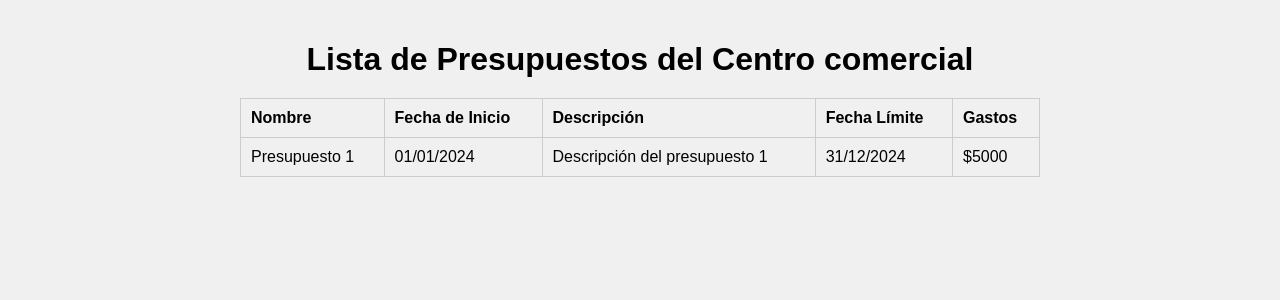
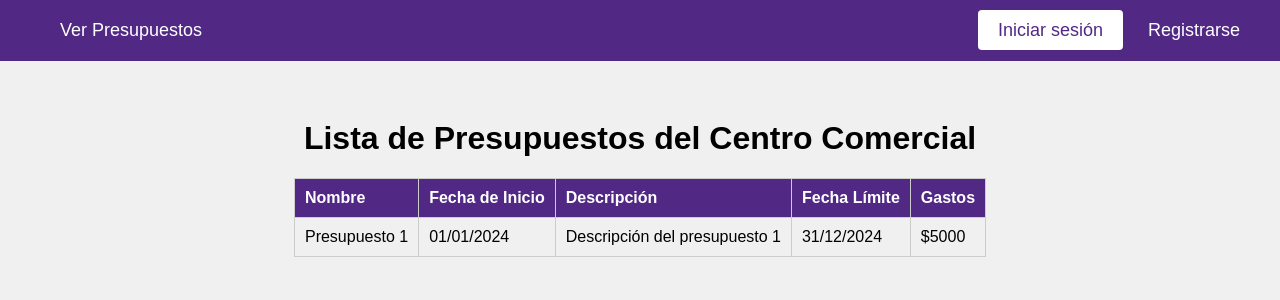
Before and after one commit to DanielMijango/erp-presupuesto, a Django app: template erp/presupuesto/templates/mostrar-presupuestos.html in a window 1280 px wide. Shown: the top 300 px of the page. Run offline with Django 5.2, Linux system fonts and the light colour scheme; the template is opened without the code that fills it, so the values that code supplies are empty.

```diff
--- a/erp/erp/urls.py
+++ b/erp/erp/urls.py
@@ -20,5 +20,6 @@ from django.urls import include, path
 urlpatterns = [
     path('', include('presupuesto.urls')),
     path('crearPresupuesto/', include('presupuesto.urls')),
-    path('registro/', include('presupuesto.urls')),
+     path('registro/', include('presupuesto.urls')),
+
 ]
--- a/erp/presupuesto/templates/base.html
+++ b/erp/presupuesto/templates/base.html
@@ -14,15 +14,30 @@
             justify-content: space-between; /* Distribuye los elementos a los extremos */
             align-items: center; /* Centra verticalmente los elementos */
             font-size: 18px; /* Tamaño de fuente más grande */
+            position: fixed; /* Fijar la barra de navegación en la parte superior */
+            width: 100%; /* Asegurar que ocupe todo el ancho */
+            top: 0; /* Fijar en la parte superior */
+            left: 0; /* Fijar en la parte izquierda */
+            z-index: 1000; /* Asignar un z-index alto para que esté "por encima" de la imagen de fondo */
         }
 
-        /* Contenedor para las opciones del menú */
+        /* Estilos para los enlaces del menú */
         .navbar .menu {
             display: flex;
             gap: 20px; /* Espacio entre los enlaces */
         }
 
-        /* Estilos para los enlaces del menú */
+        /* Estilos para los enlaces de la izquierda */
+        .navbar .menu-left {
+            margin-right: auto; /* Empuja los enlaces hacia la izquierda */
+        }
+
+        /* Estilos para los enlaces de la derecha */
+        .navbar .menu-right {
+            margin-left: auto; /* Empuja los enlaces hacia la derecha */
+            margin-right: 60px;
+        }
+        /* Estilos para los enlaces del menú al pasar el ratón */
         .navbar a {
             color: #fff; /* Color de texto */
             text-decoration: none; /* Sin subrayado */
@@ -35,20 +50,41 @@
         .navbar a:hover {
             background-color: #7d33df; /* Color morado más claro */
         }
+
+        /* Estilos específicos para los enlaces de la izquierda */
+
+
+        /* Estilo para el botón "Iniciar Sesión" */
+        .navbar .menu-right a:first-child {
+            color: #512985; /* Cambiar el color del texto */
+            background-color: #fff; /* Cambiar el color de fondo */
+            transition: color 0.3s, background-color 0.3s; /* Añadir transiciones suaves */
+        }
+
+        /* Estilo al pasar el ratón sobre el botón "Iniciar Sesión" */
+        .navbar .menu-right a:first-child:hover {
+            color: #fff; /* Cambiar el color del texto al pasar el ratón */
+            background-color: #7d33df; /* Cambiar el color de fondo al pasar el ratón */
+        }
     </style>
 </head>
 <body>
     <!-- Barra de navegación -->
     <div class="navbar">
+        <!-- Opciones del menú a la izquierda -->
+        <div class="menu-left">
+            <a href="/mostrarPresupuestos">Ver Presupuestos</a>
+
+        </div>
         <!-- Opciones del menú a la derecha -->
-        <div class="menu">
-            <a href="ruta/a/presupuestos.html">Visualizar Presupuesto</a>
-            <a href="ruta/a/iniciar-sesion.html">Iniciar Sesión</a>
+        <div class="menu-right">
+            <a href="">Iniciar sesión</a>
+            <a href="/registro/" >Registrarse</a>
         </div>
     </div>
 
     <!-- Contenido de la página -->
-    <div style="padding: 20px;">
+    <div class="content">
         {% block content %}
 
         {% endblock %}
--- a/erp/presupuesto/templates/crearpresupuesto.html
+++ b/erp/presupuesto/templates/crearpresupuesto.html
@@ -8,11 +8,11 @@
         /* Estilos para centrar el contenido de la página y configurar el fondo */
         body {
             font-family: Arial, sans-serif;
-            display: flex;
             justify-content: center;
             align-items: center;
             height: 100vh;
             margin: 0;
+            padding: 0;
             background-color: #f4f4f4;
         }
 
--- a/erp/presupuesto/templates/mostrar-presupuestos.html
+++ b/erp/presupuesto/templates/mostrar-presupuestos.html
@@ -1,11 +1,7 @@
-<!DOCTYPE html>
-<html lang="es">
-<head>
-    <meta charset="UTF-8">
-    <meta name="viewport" content="width=device-width, initial-scale=1.0">
-    <title>Lista de Presupuestos</title>
+{% extends 'base.html' %}
+
+{% block content %}
 <style>
-        /* Estilos generales para el cuerpo del documento */
     body {
         font-family: Arial, sans-serif;
         background-color: #f0f0f0;
@@ -13,55 +9,55 @@
         padding: 20px;
         display: flex;
         flex-direction: column;
-            align-items: center; /* Centra horizontalmente */
+        align-items: center;
+        /* Centra horizontalmente */
+    }
+
+    /* Estilos para la tabla y su contenedor */
+    .table-container {
+        margin-top: 100px;
+        /* Espacio desde la parte superior */
+    }
+
+    table {
+        border-collapse: collapse;
+        width: 100%;
+        max-width: 800px;
+        /* Ajusta el ancho máximo */
+        margin: auto;
+        /* Centra la tabla horizontalmente */
+    }
+
+    th,
+    td {
+        border: 1px solid #ccc;
+        padding: 10px;
+        text-align: left;
+        font-family: Arial, sans-serif;
+        /* Cambia la tipografía */
+    }
+
+    /* Estilos para los encabezados de la tabla */
+    th {
+        background-color: #512985; /* Color morado */
+        color: #fff; /* Color de texto */
+        font-weight: bold; /* Texto en negrita */
+        padding: 10px; /* Espaciado interno */
     }
 
     /* Estilos para el título */
     h1 {
-            margin-bottom: 20px;
+        text-align: center;
+        /* Centra el título horizontalmente */
+        font-family: Arial, sans-serif;
+        /* Cambia la tipografía */
     }
+</style>
 
-        /* Estilos para la tabla */
-        table {
-            border-collapse: collapse;
-            width: 100%;
-            max-width: 800px; /* Ajusta el ancho máximo */
-        }
-
-        /* Estilos para las celdas de la tabla */
-        th, td {
-            border: 1px solid #ccc;
-            padding: 10px;
-            text-align: left;
-        }
-
-        /* Estilos para los botones de la tabla */
-        .action-button {
-            padding: 8px 20px; /* Ajusta el tamaño de los botones */
-            border: none;
-            border-radius: 4px;
-            cursor: pointer;
-            font-size: 14px; /* Tamaño del texto */
-            transition: background-color 0.3s; /* Agrega una transición suave al color de fondo */
-        }
-
-        .edit-button {
-            background-color: #4CAF50;
-            color: white;
-        }
-
-        .delete-button {
-            background-color: #f44336;
-            color: white;
-        }
-
-
-    </style>
-</head>
-<body>
+<!-- Tabla de presupuestos -->
+<div class="table-container">
     <!-- Encabezado de la lista -->
-    <h1>Lista de Presupuestos del Centro comercial</h1>
-    <!-- Tabla de presupuestos -->
+    <h1>Lista de Presupuestos del Centro Comercial</h1>
     <table>
         <thead>
             <tr>
@@ -70,7 +66,7 @@
                 <th>Descripción</th>
                 <th>Fecha Límite</th>
                 <th>Gastos</th>
-
+                <!-- Añade aquí más columnas si es necesario -->
             </tr>
         </thead>
         <tbody>
@@ -82,12 +78,9 @@
                 <td>31/12/2024</td>
                 <td>$5000</td>
                 <!-- Botones de editar y eliminar -->
-
             </tr>
             <!-- Más filas de presupuesto pueden seguir el mismo formato -->
         </tbody>
     </table>
-
-    <!-- Scripts para funcionalidad adicional si es necesario -->
-</body>
-</html>
+</div>
+{% endblock %}
--- a/erp/presupuesto/urls.py
+++ b/erp/presupuesto/urls.py
@@ -4,5 +4,7 @@ app_name = 'presupuesto'
 urlpatterns = [
     path('', views.home_view, name='home'),
     path('crearPresupuesto/', views.crearPresupuesto_View, name='crearPresupuesto'),
+    path('mostrarPresupuestos/', views.mostrarPresupuesto_View, name='mostrarPresupuestos'),
     path('registro/', views.registro_view, name='registro'),
+
 ]
--- a/erp/presupuesto/views.py
+++ b/erp/presupuesto/views.py
@@ -12,6 +12,9 @@ def home_view(request):
 
 def crearPresupuesto_View(request):
     return render(request, 'crearpresupuesto.html')
+
+def mostrarPresupuesto_View(request):
+     return render(request,'mostrar-presupuestos.html')
 
 def registro_view(request):
 
```
Also changed, not shown: erp/presupuesto/templates/home.html (+24 -24 lines), erp/presupuesto/templates/registro.html (+85 -9 lines). Lines whose indentation alone changed are shown as unchanged.
